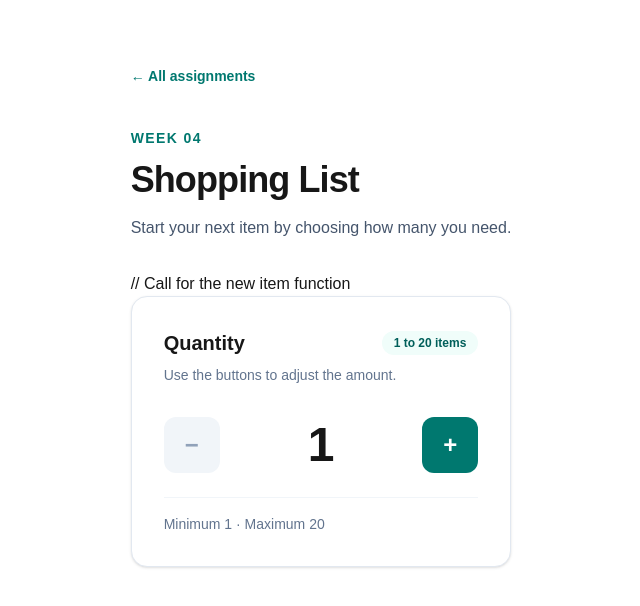
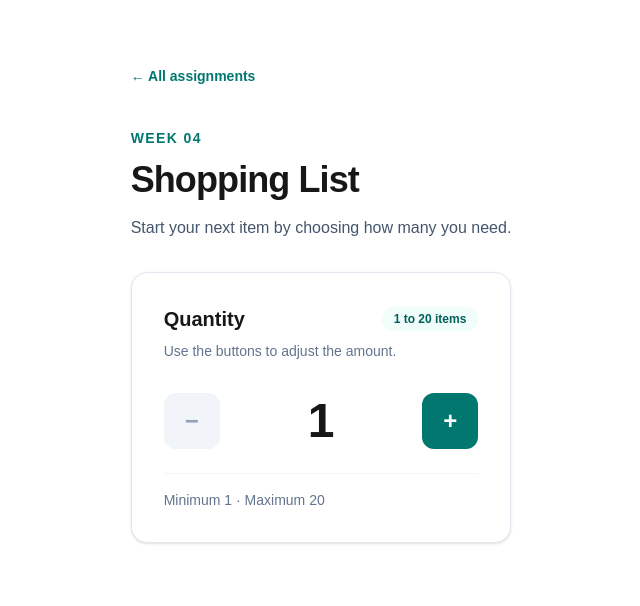
Before and after one commit to Exampleuser274/cprg306-assignments, a Next.js app: page /week-4 in a window 1280 px wide. Shown: the top 606 px of the page, without its empty margins (319-959 px from the left). Built offline with nearby package versions, Linux system fonts and the light colour scheme.

Commit message:
bug fix for comment

```diff
--- a/app/week-4/page.js
+++ b/app/week-4/page.js
@@ -15,7 +15,7 @@ export default function Page() {
       <h1 className="mt-3 text-4xl font-bold tracking-tight">Shopping List</h1>
       <p className="mt-4 mb-8 text-slate-600">Start your next item by choosing how many you need.</p>
 
-      // Call for the new item function
+      {/* Call for NewItem function */}
       <NewItem />
     </main>
   );
```
